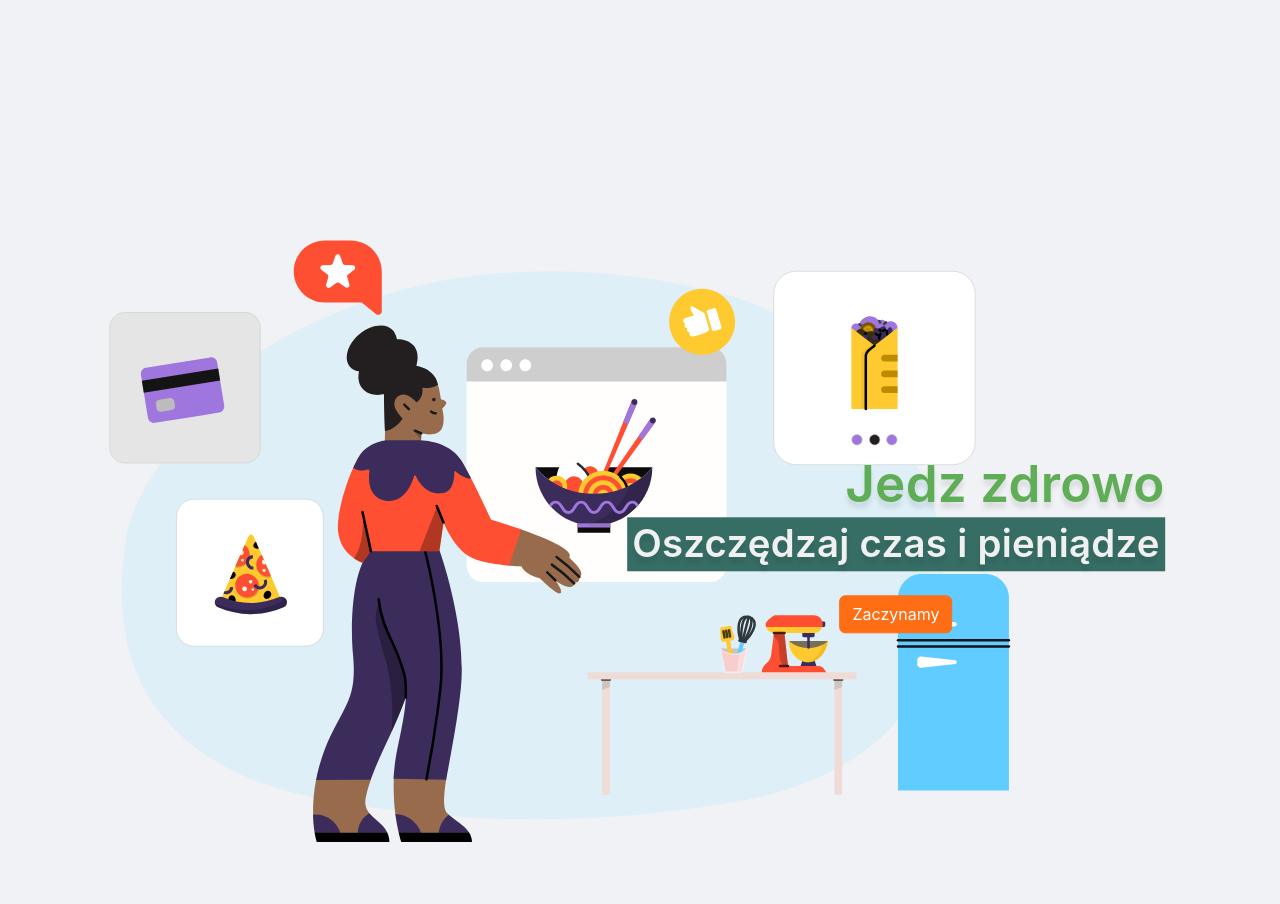
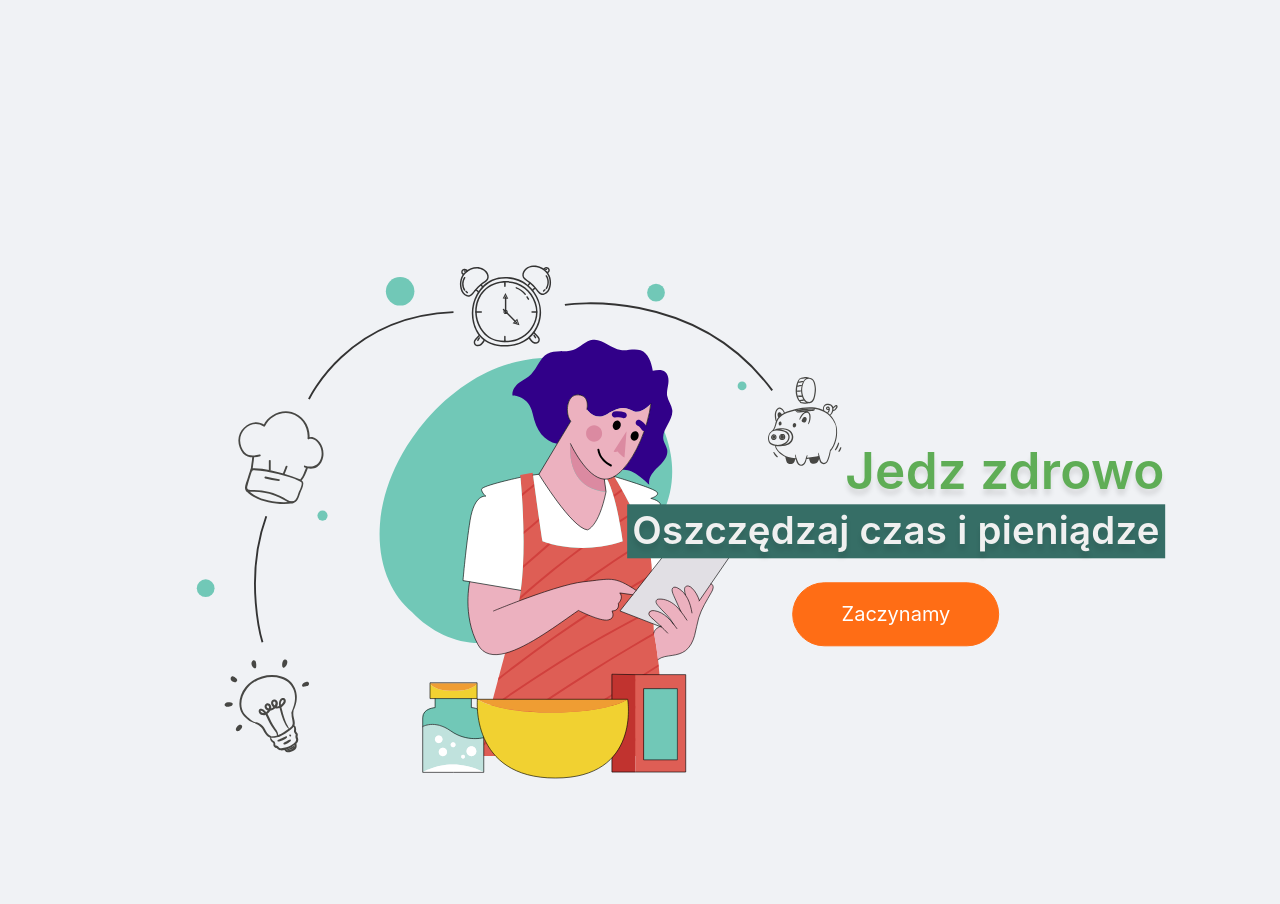
Before and after one commit to lStrachanowski/disher, a Django app: template disher/templates/disher/index.html in a window 1280 px wide. Shown: the part 545-1449 px from the top of the page. Run offline with Django 3.2, Linux system fonts and the light colour scheme; the template is opened without the code that fills it, so the values that code supplies are empty; some libraries are stand-ins or nearby versions.

Commit message:
INdex page redesingned and edit calories problem solved

```diff
--- a/disher/static/js/script.js
+++ b/disher/static/js/script.js
@@ -660,7 +660,11 @@ function readCookie(parameter) {
 const currentUrl = window.location.pathname;
 
 if (currentUrl == '/user/dashboard') {
-    if (checkForDataInCookies()) {
+    createDataView();
+}
+
+async function createDataView(){
+        if (checkForDataInCookies()) {
         let user_id = document.getElementsByClassName("user-id-selector")[0].id;
         let cookie_id = readCookie('user_id');
         if (user_id === cookie_id) {
@@ -674,6 +678,8 @@ if (currentUrl == '/user/dashboard') {
         setUserIdLCookie();
     }
 }
+
+
 
 function checkForDataInCookies() {
     let data = readCookie('data');
@@ -821,7 +827,6 @@ function countCaloriesSum(data, day_id) {
     for (day of data) {
         if (day.day_id == day_id) {
             let caloriesSum = 0;
-            console.log(caloriesSum);
             for (item of day.day_items) {
                 caloriesSum += item.cal;
             }
@@ -1334,8 +1339,13 @@ let deleteProductFromProductList = (id) => {
     checkDishFielsdValidityEdit();
 }
 
-
-let saveDishButtonClick = () => {
+function deleteUserIdCookie() {
+    // Set expiration to past date to delete the cookie
+    document.cookie = "user_id=; expires=Thu, 01 Jan 1970 00:00:00 UTC; path=/;";
+}
+
+async function saveDishButtonClick() {
+
     const productName = document.getElementById("dish_product_search");
     const productAmount = document.getElementById("dish_product_amount");
     const productJson = document.getElementById("json_data")
@@ -1351,8 +1361,9 @@ let saveDishButtonClick = () => {
         productList.push(product)
     });
     productJson.value = JSON.stringify(productList);
-
-}
+    deleteUserIdCookie();
+}
+
 
 let saveProduct = () => {
     productContainer.style.display = 'none';
@@ -1481,7 +1492,7 @@ async function deleteMealInDb(day_id, meal_id) {
 }
 
 
-let deleteDayInDb = (day_id) => {
+async function deleteDayInDb (day_id) {
     let id = day_id.split("day")[1];
     fetch(DELETE_DAY + id)
         .then(response => response.json())
@@ -1775,6 +1786,7 @@ async function getUserFavouriteRecepies() {
                 });
             }
         }
+        await fetchDataFromWeb(updateCookies);
         return data;
     } catch (error) {
         console.error('Error fetching data:', error);
--- a/disher/templates/disher/index.html
+++ b/disher/templates/disher/index.html
@@ -15,9 +15,9 @@
                 <div class="image-top-text-lower mt-1">Oszczędzaj czas i pieniądze</div>
                 <div class="index-center-buttons">
                     <button
-                        class="btn btn-danger red-button index-button d-none d-sm-none d-md-block mt-4">Zaczynamy</button>
+                        class="btn btn-danger btn-lg red-button index-button d-none d-sm-none d-md-block mt-4 rounded-pill py-3 px-5">Zaczynamy</button>
                     <button
-                        class="btn btn-danger red-button btn-sm index-button d-md-none d-lg-none d-block mt-2">Zaczynamy</button>
+                        class="btn btn-danger red-button btn-sm index-button d-md-none d-lg-none d-block mt-2 rounded-pill py-2 px-4 ">Zaczynamy</button>
                 </div>
             </div>
         </div>
```
Also changed, not shown: disher/static/img/intro.svg.
